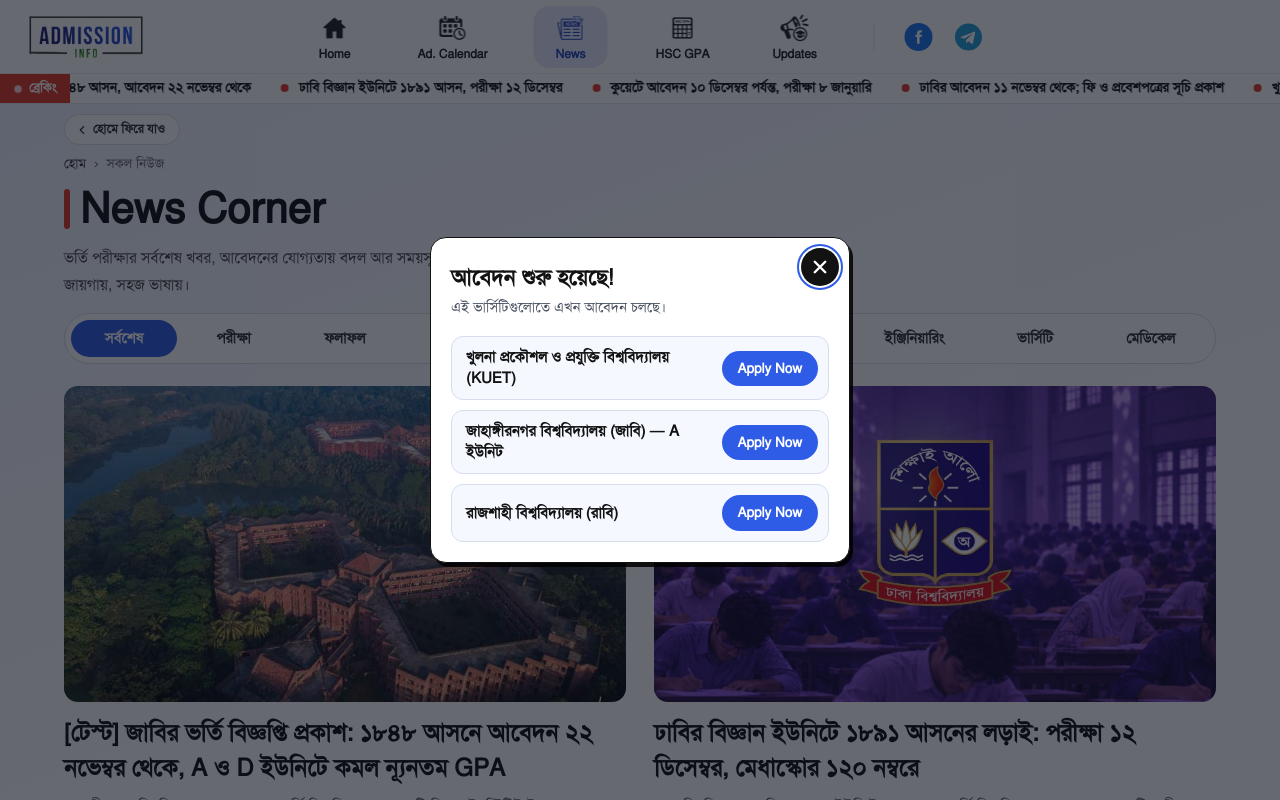
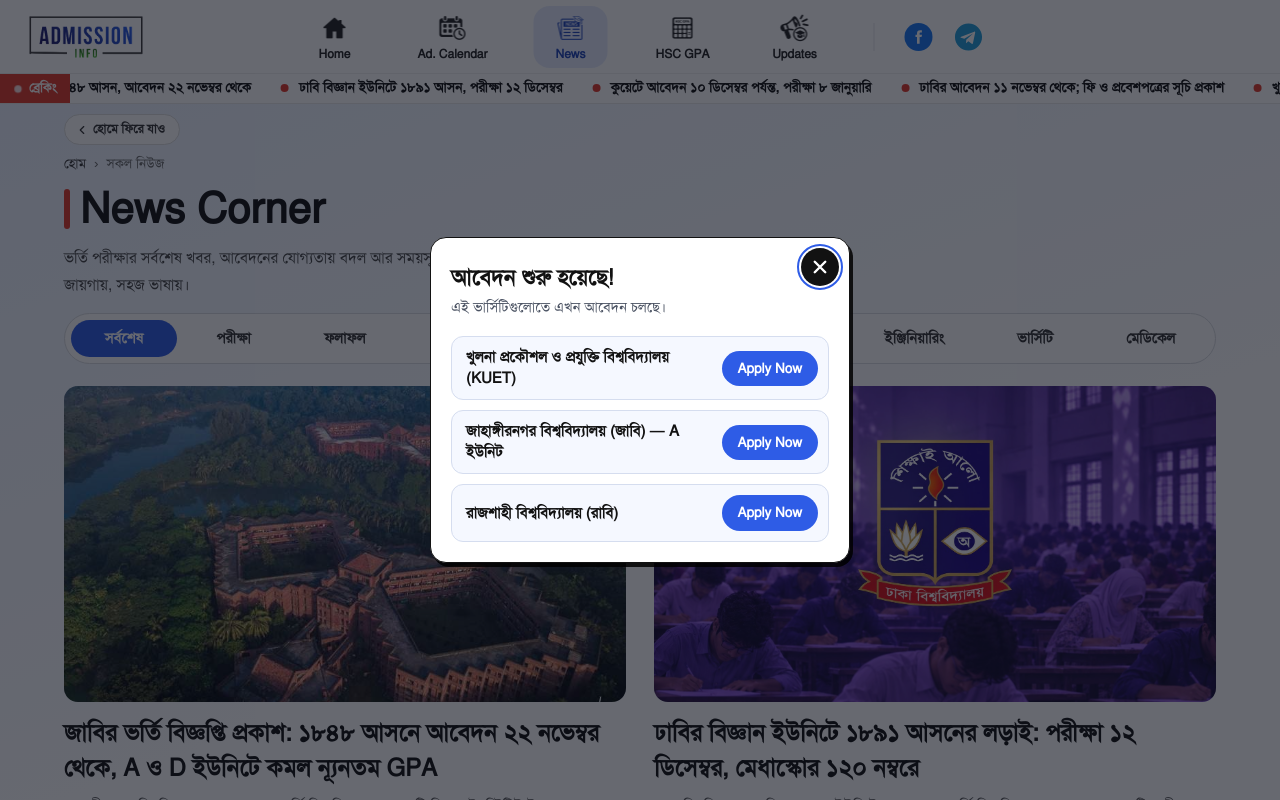
Before and after one commit to nishat-jihad/Admission-info, a Next.js app in the folder chance-hobe-ki/: page /news in a window 1280 px wide. Shown: the top 800 px of the page. Built offline with nearby package versions, Linux system fonts and the light colour scheme.

Commit message:
Update news.js

```diff
--- a/chance-hobe-ki/src/data/news.js
+++ b/chance-hobe-ki/src/data/news.js
@@ -31,7 +31,7 @@ export const news = [
     seoTitle: "জাহাঙ্গীরনগর বিশ্ববিদ্যালয় ভর্তি পরীক্ষা ২০২৬-২৭: ১,৮৪৮টি আসনের বিপরীতে আবেদন শুরু ২২ নভেম্বরে",
     seoDescription:
       "জাবির ২০২৬-২৭ ভর্তি বিজ্ঞপ্তি প্রকাশ: ১৮৪৮ আসন, আবেদন ২২ নভেম্বর–১৫ ডিসেম্বর, ফি ৮০০ টাকা, A ইউনিটে মোট GPA ৭.৫০, D ইউনিটে ৮.০০; পরীক্ষা জানুয়ারিতে।",
-   title: "[টেস্ট] জাবির ভর্তি বিজ্ঞপ্তি প্রকাশ: ১৮৪৮ আসনে আবেদন ২২ নভেম্বর থেকে, A ও D ইউনিটে কমল ন্যূনতম GPA",
+   title: "জাবির ভর্তি বিজ্ঞপ্তি প্রকাশ: ১৮৪৮ আসনে আবেদন ২২ নভেম্বর থেকে, A ও D ইউনিটে কমল ন্যূনতম GPA",
     ticker: "জাবির ভর্তি বিজ্ঞপ্তি প্রকাশ: ১৮৪৮ আসন, আবেদন ২২ নভেম্বর থেকে",
     summary:
       "আবেদন ২২ নভেম্বর সকাল ১০টা থেকে ১৫ ডিসেম্বর রাত ১১:৫৯ পর্যন্ত। A ইউনিটে মোট GPA ৮.৫০ থেকে কমে ৭.৫০, D ইউনিটে ৯.০০ থেকে কমে ৮.০০; পরীক্ষা ১০–২১ জানুয়ারি ২০২৭-এর মধ্যে।",
```
